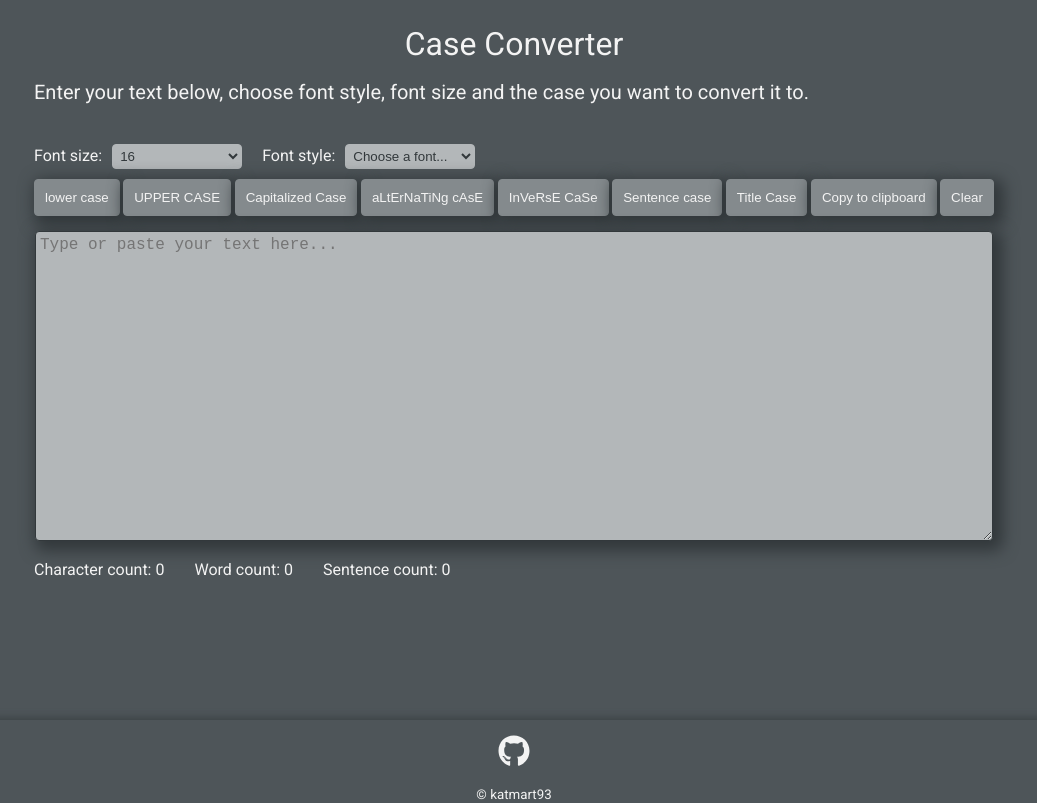
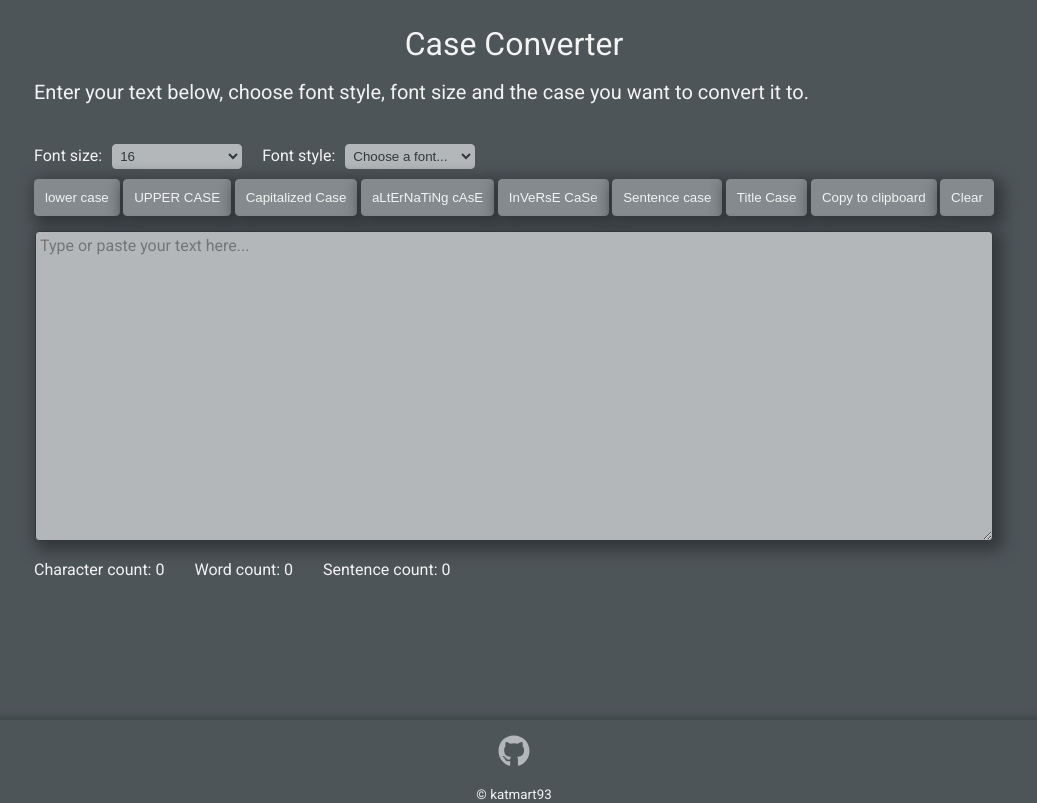
Before and after one commit to katmart93/case-converter-app, a React (Create React App) app: page / in a window 1280 px wide. In both pictures the pointer is over the icon 640 px from the left and 751 px from the top of the page. Shown: the whole page, without its empty margins (126-1163 px from the left). Built offline with nearby package versions, Linux system fonts and the light colour scheme; a web font is replaced by a local one.

Commit message:
styles updated

```diff
--- a/src/App.css
+++ b/src/App.css
@@ -67,6 +67,7 @@ h1 {
   border-radius: 4px;
   box-shadow: 5px 5px 15px 5px #32383b;
   color: #32383b;
+  font-family: "Roboto", sans-serif;
   outline: none;
   padding: 4px;
 }
@@ -90,6 +91,9 @@ h1 {
   height: 2em;
   margin: 15px 0;
 }
+.github-icon:hover {
+  color: #b3b7b9;
+}
 
 .input textarea:focus,
 .options button:focus,
```
